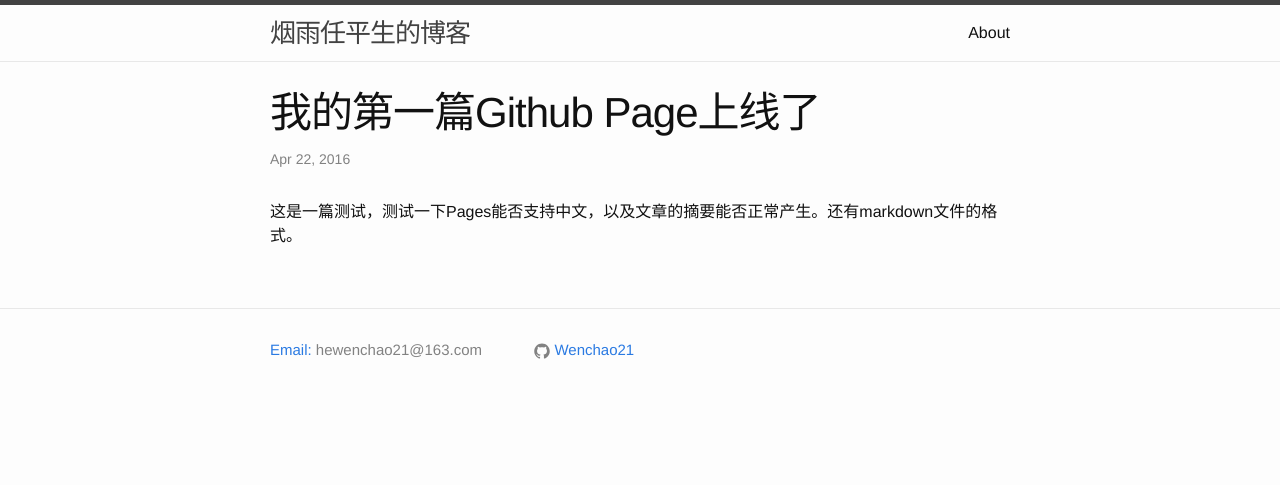
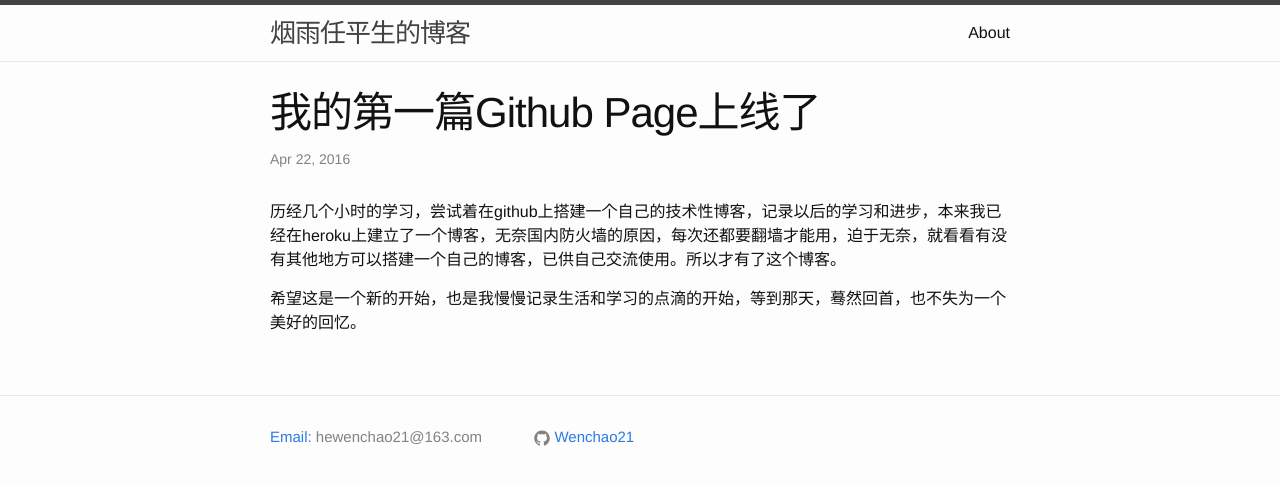
Before and after one commit to Wenchao21/Wenchao21.github.io, a Jekyll site: the page built from _posts/2016-04-22-我的Github Page上线了.md, in a window 1280 px wide. Shown: the top 485 px of the page. Built offline with Jekyll 4.4.1, drawn with Linux system fonts in a browser that asks for light colours.

Commit message:
modify the first blog

```diff
--- a/_posts/2016-04-22-我的Github Page上线了.md
+++ b/_posts/2016-04-22-我的Github Page上线了.md
@@ -5,4 +5,6 @@ date:   2016-04-22 15:24:54 +0800
 ---
 
 
-这是一篇测试，测试一下Pages能否支持中文，以及文章的摘要能否正常产生。还有markdown文件的格式。
+历经几个小时的学习，尝试着在github上搭建一个自己的技术性博客，记录以后的学习和进步，本来我已经在heroku上建立了一个博客，无奈国内防火墙的原因，每次还都要翻墙才能用，迫于无奈，就看看有没有其他地方可以搭建一个自己的博客，已供自己交流使用。所以才有了这个博客。
+
+希望这是一个新的开始，也是我慢慢记录生活和学习的点滴的开始，等到那天，蓦然回首，也不失为一个美好的回忆。
```
